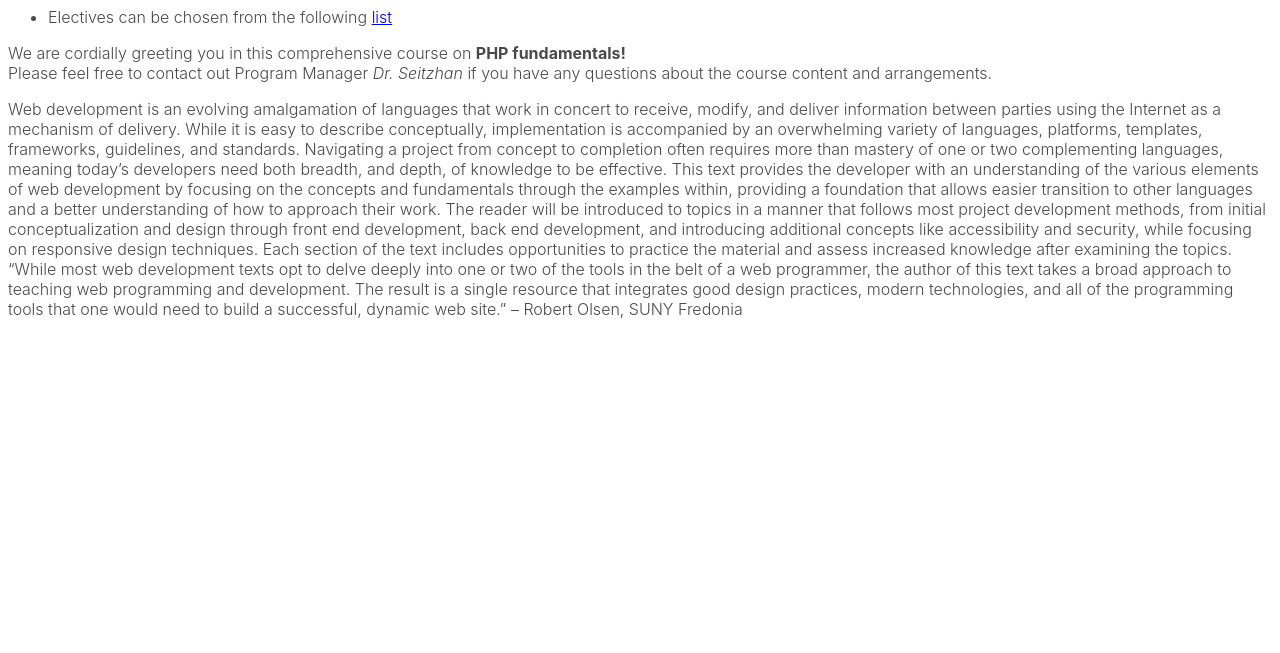
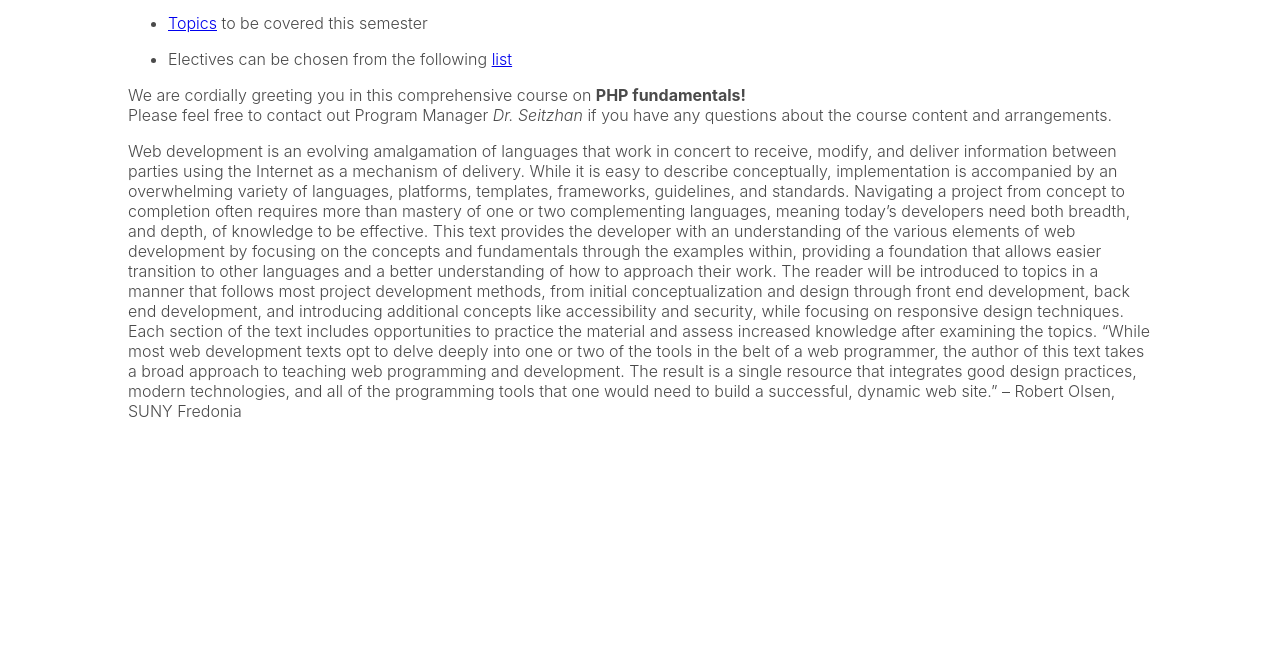
Before and after one commit to zhanar-seitzhan/draft, a plain HTML site: page index.html in a window 1280 px wide. Shown: the part 147-800 px from the top of the page. Drawn offline with Linux system fonts and the light colour scheme.

Commit message:
Update style.css

```diff
--- a/style.css
+++ b/style.css
@@ -2,6 +2,7 @@ body {
   font-family: -apple-system, BlinkMacSystemFont, "Segoe UI", "Roboto", "Oxygen",
     "Ubuntu", "Cantarell", "Fira Sans", "Droid Sans", "Helvetica Neue",
     sans-serif;
+  margin: 5% 10%;
 font-size: 1em;
   color: #4a4a4a;
   font-weight: 330;
```
